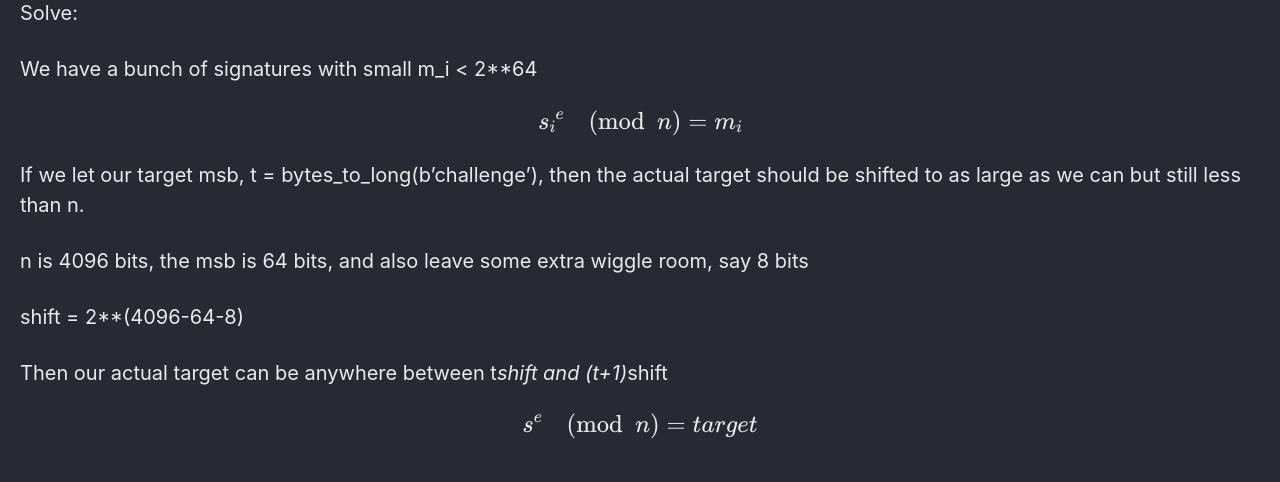
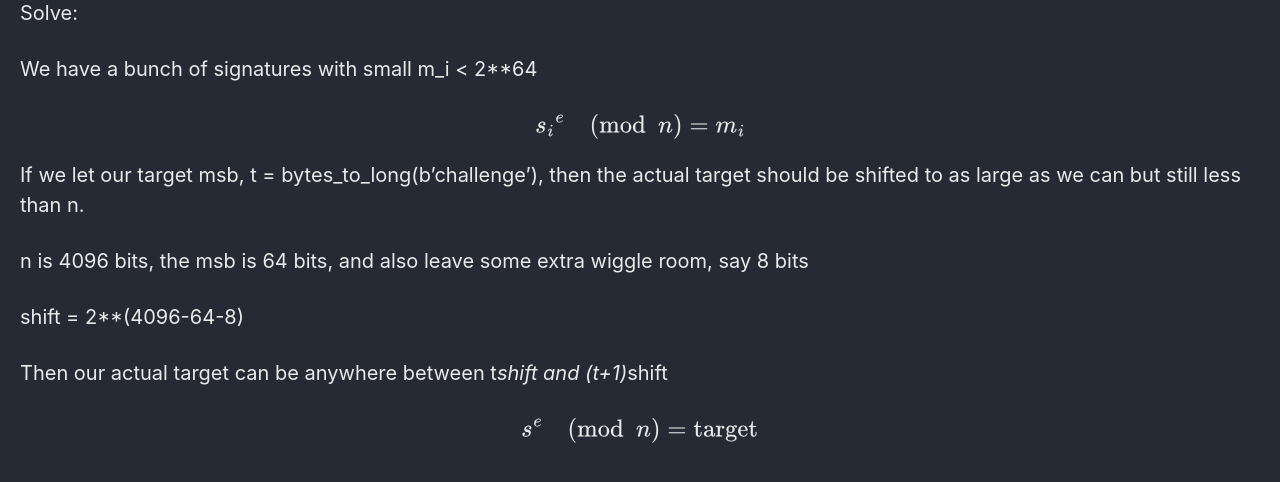
Before and after one commit to Connor-McCartney/Connor-McCartney.github.io, a Jekyll site: the page built from _pages/cryptography/other/DUCTF-2025.md, in a window 1280 px wide and 900 px high, scrolled down 8051 px. Shown: the part 406-888 px from the top of the window. Built offline with Jekyll 4.4.1, drawn with Linux system fonts in a browser that asks for light colours; cached includes are drawn as plain includes.

Commit message:
Update DUCTF-2025.md

```diff
--- a/_pages/cryptography/other/DUCTF-2025.md
+++ b/_pages/cryptography/other/DUCTF-2025.md
@@ -334,4 +334,4 @@ shift = 2**(4096-64-8)
 
 Then our actual target can be anywhere between t*shift and (t+1)*shift
 
-$$s^e \pmod n = target$$
+$$s^e \pmod n = \text{target}$$
```
